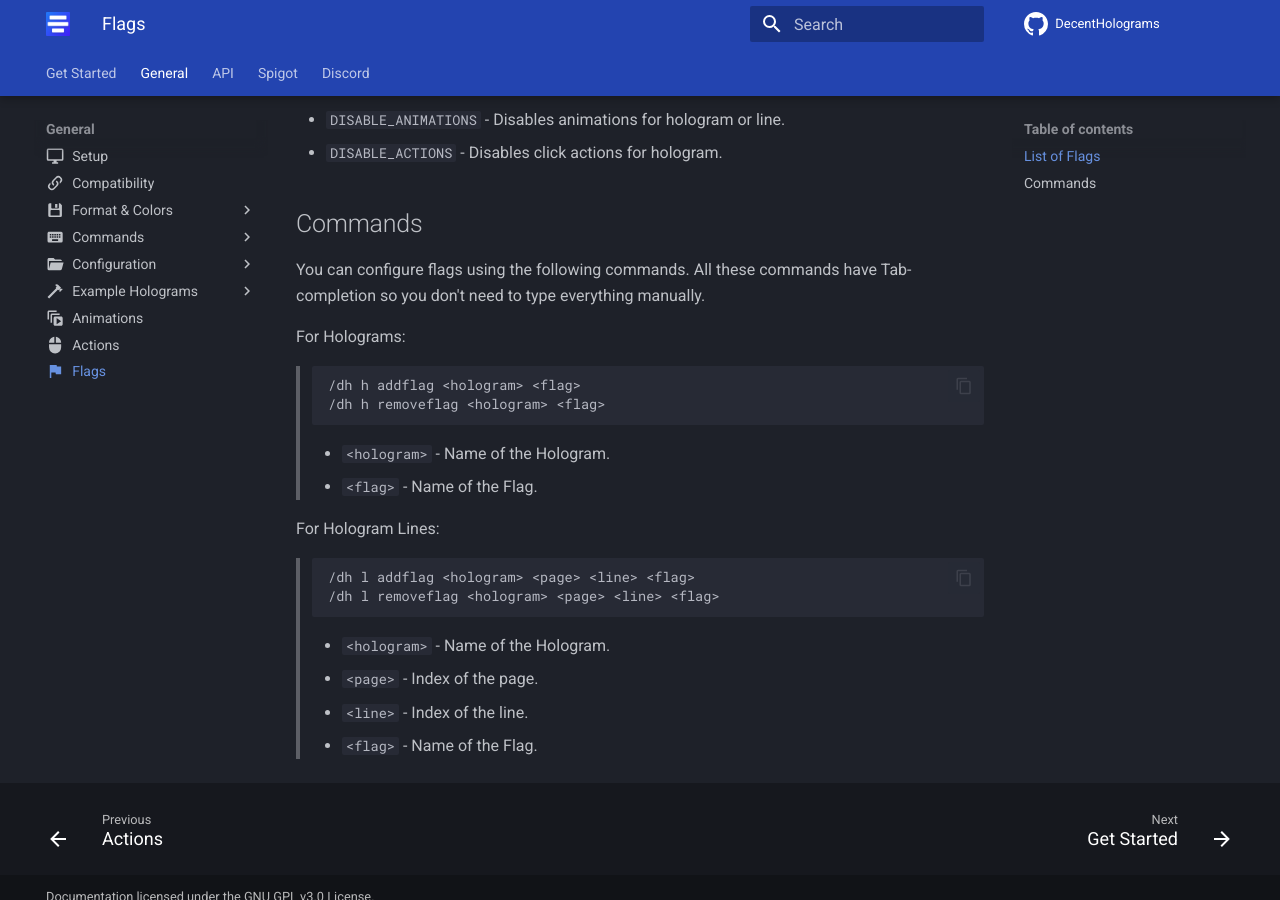
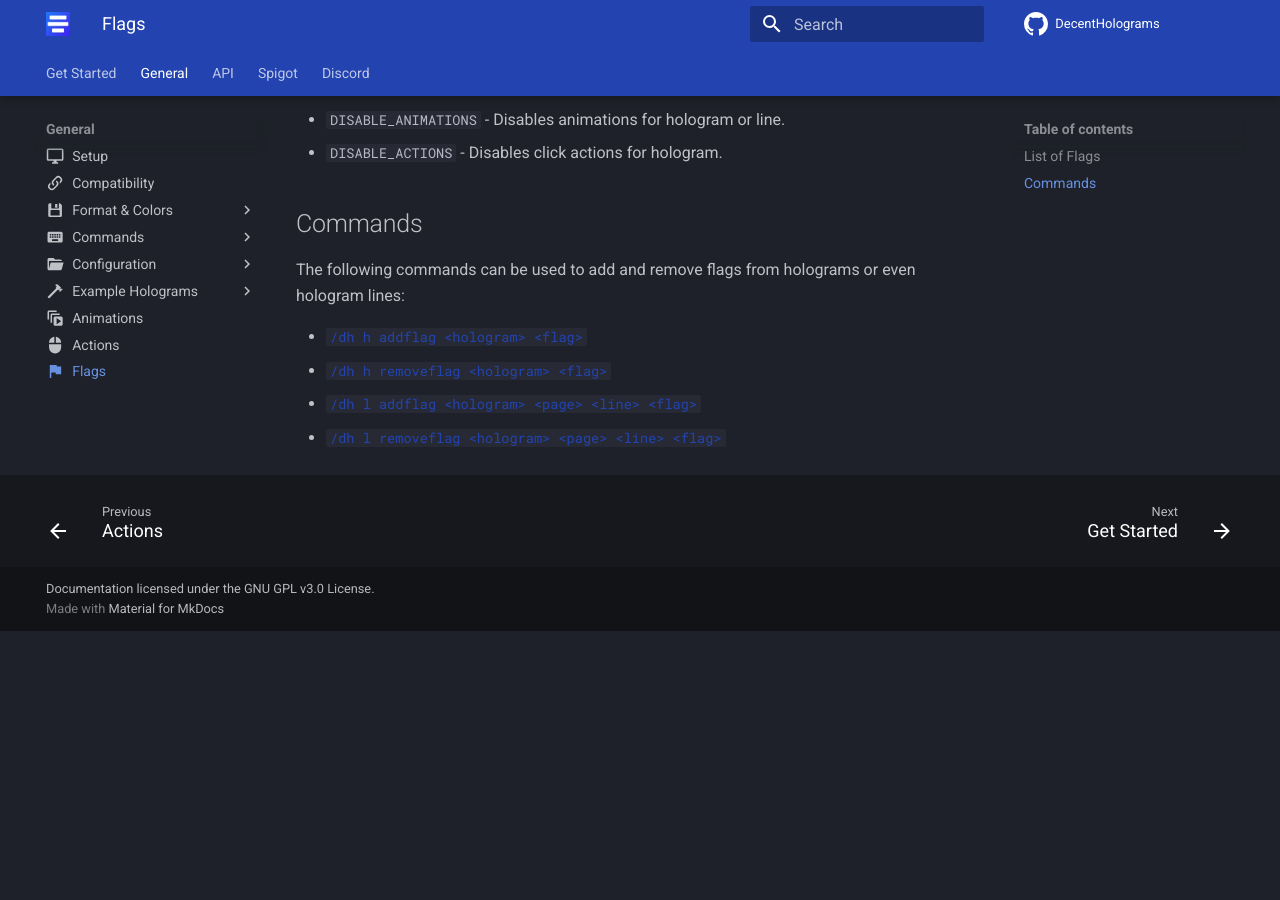
Before and after one commit to DecentSoftware-eu/DecentHolograms-Wiki, an MkDocs documentation site: the page built from docs/general/flags.md, in a window 1280 px wide and 900 px high, scrolled down 500 px. Built offline with MkDocs 1.6.1 and Material for MkDocs 9.7.7, drawn with Linux system fonts in a browser that asks for light colours; comment, search, counter and statistics services are not loaded; after the commit the page ends 1131 px from its top, so only the background shows below that.

Commit message:
Remove duplicate cmd info for flag

````diff
--- a/docs/general/flags.md
+++ b/docs/general/flags.md
@@ -22,26 +22,9 @@
 
 ## Commands
 
-You can configure flags using the following commands. All these commands have Tab-completion so you don't need to type everything manually.
+The following commands can be used to add and remove flags from holograms or even hologram lines:
 
-For Holograms:
-
-> ```command
-> /dh h addflag <hologram> <flag>
-> /dh h removeflag <hologram> <flag>
-> ```
->
-> - `#!command <hologram>` - Name of the Hologram.
-> - `#!command <flag>` - Name of the Flag.
-
-For Hologram Lines:
-
-> ```command
-> /dh l addflag <hologram> <page> <line> <flag>
-> /dh l removeflag <hologram> <page> <line> <flag>
-> ```
->
-> - `#!command <hologram>` - Name of the Hologram.
-> - `#!command <page>` - Index of the page.
-> - `#!command <line>` - Index of the line.
-> - `#!command <flag>` - Name of the Flag.
+- [`#!command /dh h addflag <hologram> <flag>`](commands/hologram.md#dh-h-addflag)
+- [`#!command /dh h removeflag <hologram> <flag>`](commands/hologram.md#dh-h-removeflag)
+- [`#!command /dh l addflag <hologram> <page> <line> <flag>`](commands/hologram-line.md#dh-l-addflag)
+- [`#!command /dh l removeflag <hologram> <page> <line> <flag>`](commands/hologram-line.md#dh-l-removeflag)
````
